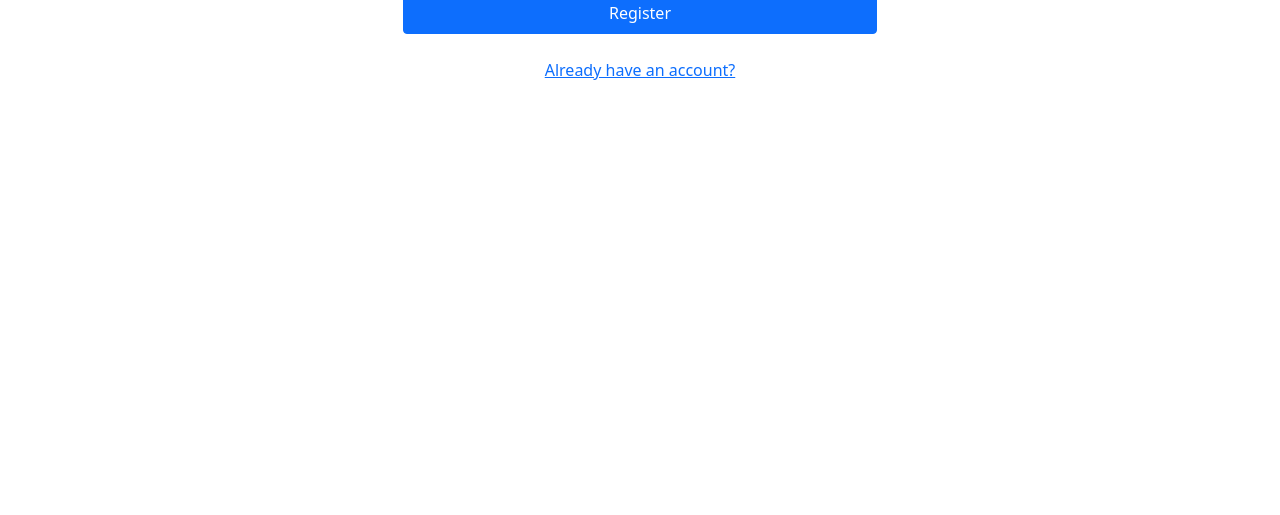
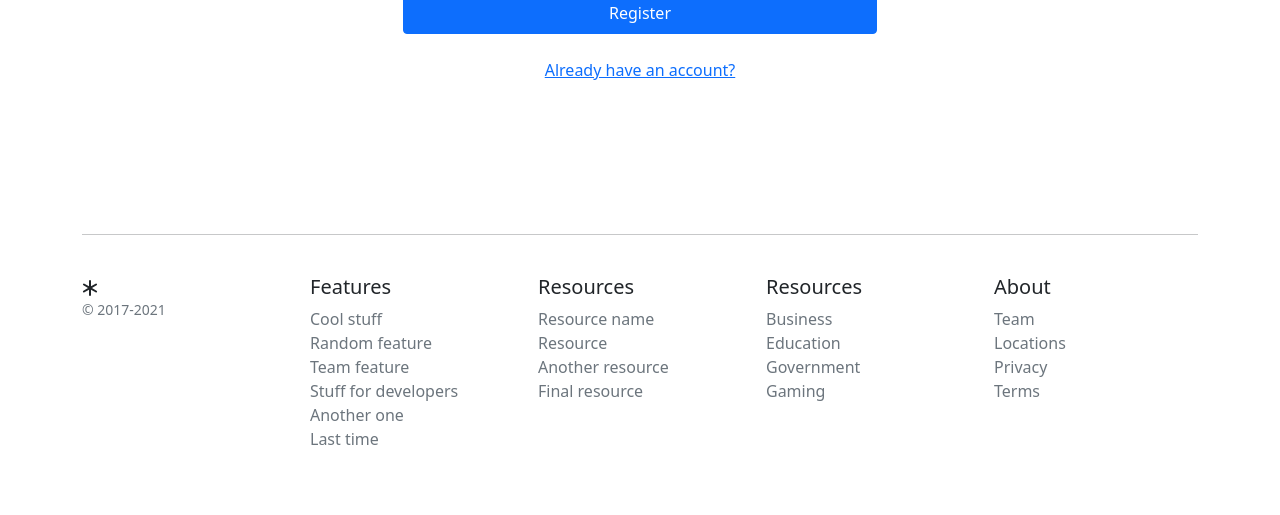
Before and after one commit to winfred56/WinCommerce-v1.2, a Django app: page /accounts/register/ in a window 1280 px wide. Shown: the part 619-1134 px from the top of the page. Before the commit the page ends 699 px from the top, so only its background shows below. Run offline with Django 4.2, Linux system fonts and the light colour scheme.

Commit message:
add footer

```diff
--- a/templates/shop/base.html
+++ b/templates/shop/base.html
@@ -27,6 +27,9 @@
                         {% if user.is_authenticated %}
                         <li class="nav-item">
                             <a class="nav-link" href="{% url 'accounts:logout' %}">Logout</a>
+                        </li>
+                        <li class="nav-item">
+                            <a class="nav-link" href="{% url 'accounts:dashboard' %}">Dashboard</a>
                         </li>
                         {% else %}
                         <li class="nav-item">
@@ -66,5 +69,56 @@
         </div>
     </header>
     <div id="content">{% block content %} {% endblock %}</div>
+    <footer class="container py-5 footer">
+        <hr>
+        <div class="row pt-4">
+            <div class="col-12 col-md">
+                <svg xmlns="http://www.w3.org/2000/svg" width="16" height="16" fill="currentColor"
+                    class="bi bi-asterisk" viewBox="0 0 16 16">
+                    <path
+                        d="M8 0a1 1 0 0 1 1 1v5.268l4.562-2.634a1 1 0 1 1 1 1.732L10 8l4.562 2.634a1 1 0 1 1-1 1.732L9 9.732V15a1 1 0 1 1-2 0V9.732l-4.562 2.634a1 1 0 1 1-1-1.732L6 8 1.438 5.366a1 1 0 0 1 1-1.732L7 6.268V1a1 1 0 0 1 1-1z" />
+                </svg>
+                <small class="d-block mb-3 text-muted">&copy; 2017-2021</small>
+            </div>
+            <div class="col-6 col-md fs15">
+                <h5>Features</h5>
+                <ul class="list-unstyled">
+                    <li><a class="link-secondary text-decoration-none" href="#">Cool stuff</a></li>
+                    <li><a class="link-secondary text-decoration-none" href="#">Random feature</a></li>
+                    <li><a class="link-secondary text-decoration-none" href="#">Team feature</a></li>
+                    <li><a class="link-secondary text-decoration-none" href="#">Stuff for developers</a></li>
+                    <li><a class="link-secondary text-decoration-none" href="#">Another one</a></li>
+                    <li><a class="link-secondary text-decoration-none" href="#">Last time</a></li>
+                </ul>
+            </div>
+            <div class="col-6 col-md fs15">
+                <h5>Resources</h5>
+                <ul class="list-unstyled">
+                    <li><a class="link-secondary text-decoration-none" href="#">Resource name</a></li>
+                    <li><a class="link-secondary text-decoration-none" href="#">Resource</a></li>
+                    <li><a class="link-secondary text-decoration-none" href="#">Another resource</a></li>
+                    <li><a class="link-secondary text-decoration-none" href="#">Final resource</a></li>
+                </ul>
+            </div>
+            <div class="col-6 col-md fs15">
+                <h5>Resources</h5>
+                <ul class="list-unstyled">
+                    <li><a class="link-secondary text-decoration-none" href="#">Business</a></li>
+                    <li><a class="link-secondary text-decoration-none" href="#">Education</a></li>
+                    <li><a class="link-secondary text-decoration-none" href="#">Government</a></li>
+                    <li><a class="link-secondary text-decoration-none" href="#">Gaming</a></li>
+                </ul>
+            </div>
+            <div class="col-6 col-md">
+                <h5>About</h5>
+                <ul class="list-unstyled">
+                    <li><a class="link-secondary text-decoration-none" href="#">Team</a></li>
+                    <li><a class="link-secondary text-decoration-none" href="#">Locations</a></li>
+                    <li><a class="link-secondary text-decoration-none" href="#">Privacy</a></li>
+                    <li><a class="link-secondary text-decoration-none" href="#">Terms</a></li>
+                </ul>
+            </div>
+        </div>
+    </footer>
 </body>
 </html>
```
